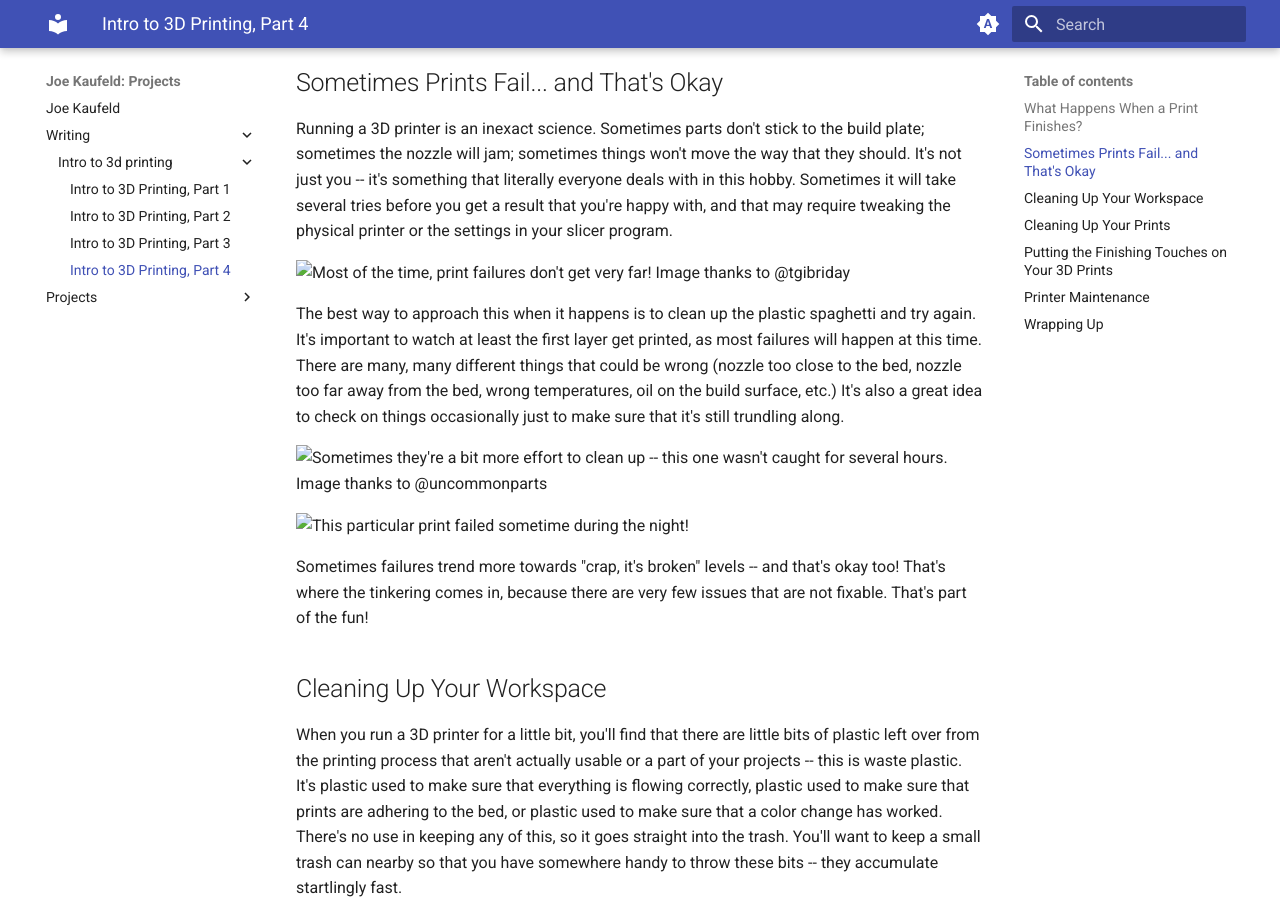
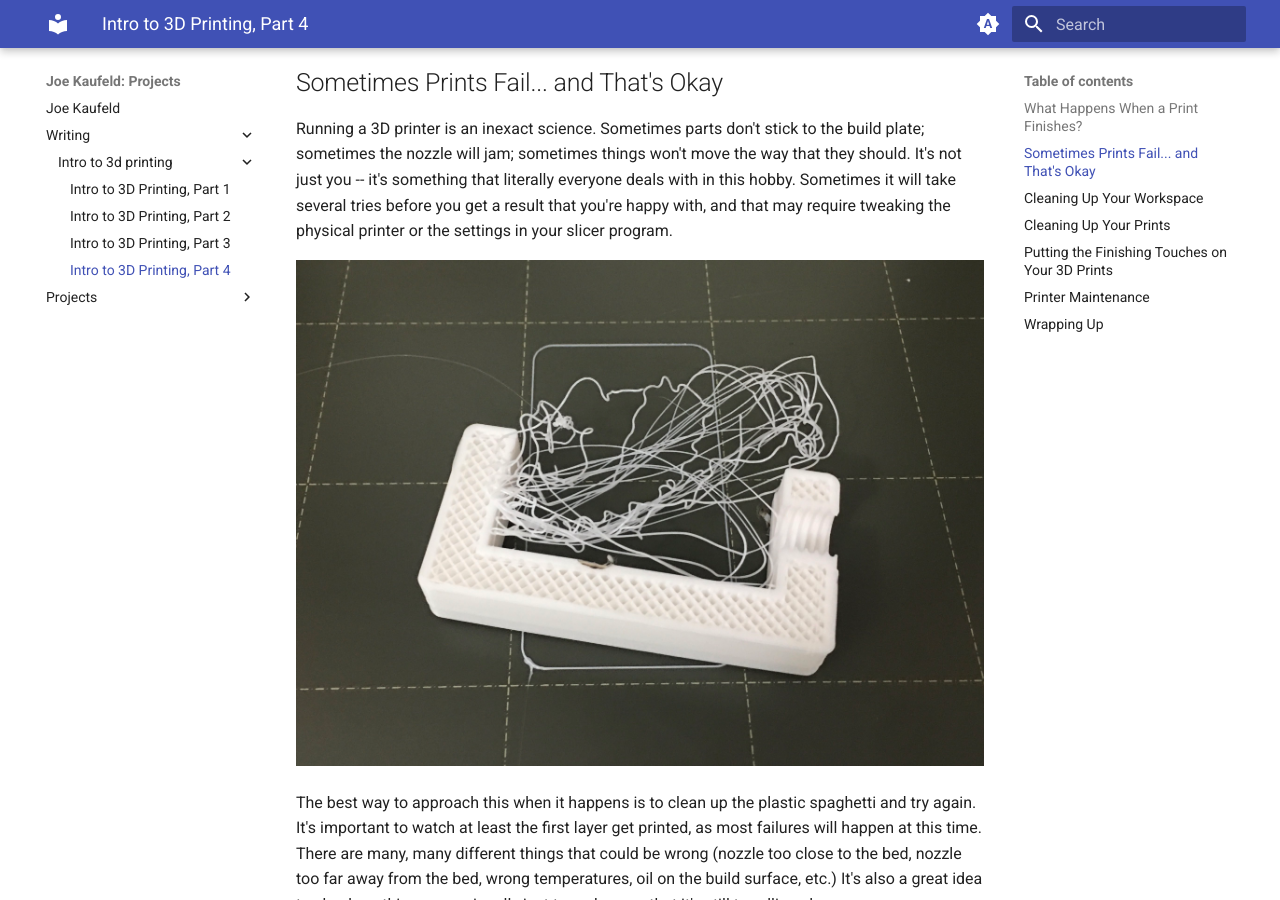
Before and after one commit to itsthejoker/blog, an MkDocs documentation site: the page built from src/Writing/intro_to_3d_printing/intro_to_3d_printing_part_4.md, in a window 1280 px wide and 900 px high, scrolled down 1151 px. Built offline with MkDocs 1.6.1 and Material for MkDocs 9.7.7, drawn with Linux system fonts in a browser that asks for light colours.

Commit message:
add minification and fix images

```diff
--- a/mkdocs.yml
+++ b/mkdocs.yml
@@ -3,7 +3,6 @@
 theme:
   name: material
   palette:
-
     # Palette toggle for automatic mode
     - media: "(prefers-color-scheme)"
       toggle:
@@ -13,7 +12,6 @@
     # Palette toggle for light mode
     - media: "(prefers-color-scheme: light)"
       scheme: default
-
 
       toggle:
         icon: material/brightness-7
@@ -46,3 +44,8 @@
           format: !!python/name:pymdownx.superfences.fence_code_format
   - pymdownx.tasklist:
       custom_checkbox: true
+
+plugins:
+  - search
+  - minify:
+      minify_html: true
--- a/pyproject.toml
+++ b/pyproject.toml
@@ -8,6 +8,7 @@
 python = "^3.10"
 mkdocs = "^1.4.2"
 mkdocs-material = "^8.5.8"
+mkdocs-minify-plugin = "^0.6.1"
 
 [tool.poetry.dev-dependencies]
 
--- a/src/Writing/intro_to_3d_printing/intro_to_3d_printing_part_4.md
+++ b/src/Writing/intro_to_3d_printing/intro_to_3d_printing_part_4.md
@@ -28,13 +28,13 @@
 
 Running a 3D printer is an inexact science. Sometimes parts don't stick to the build plate; sometimes the nozzle will jam; sometimes things won't move the way that they should. It's not just you -- it's something that literally everyone deals with in this hobby. Sometimes it will take several tries before you get a result that you're happy with, and that may require tweaking the physical printer or the settings in your slicer program.
 
-![Most of the time, print failures don't get very far! Image thanks to @tgibriday](../static/images/printfail1.jpeg)
+![Most of the time, print failures don't get very far! Image thanks to @tgibriday](../../static/images/printfail1.jpeg)
 
 The best way to approach this when it happens is to clean up the plastic spaghetti and try again. It's important to watch at least the first layer get printed, as most failures will happen at this time. There are many, many different things that could be wrong (nozzle too close to the bed, nozzle too far away from the bed, wrong temperatures, oil on the build surface, etc.) It's also a great idea to check on things occasionally just to make sure that it's still trundling along.
 
-![Sometimes they're a bit more effort to clean up -- this one wasn't caught for several hours. Image thanks to @uncommonparts](../static/images/printfail2.jpeg)
+![Sometimes they're a bit more effort to clean up -- this one wasn't caught for several hours. Image thanks to @uncommonparts](../../static/images/printfail2.jpeg)
 
-![This particular print failed sometime during the night!](../static/images/printfail3.jpg)
+![This particular print failed sometime during the night!](../../static/images/printfail3.jpg)
 
 Sometimes failures trend more towards "crap, it's broken" levels -- and that's okay too! That's where the tinkering comes in, because there are very few issues that are not fixable. That's part of the fun!
 
```
Also changed, not shown: src/Writing/intro_to_3d_printing/intro_to_3d_printing_part_2.md (+2 -2 lines), 1 other file.
